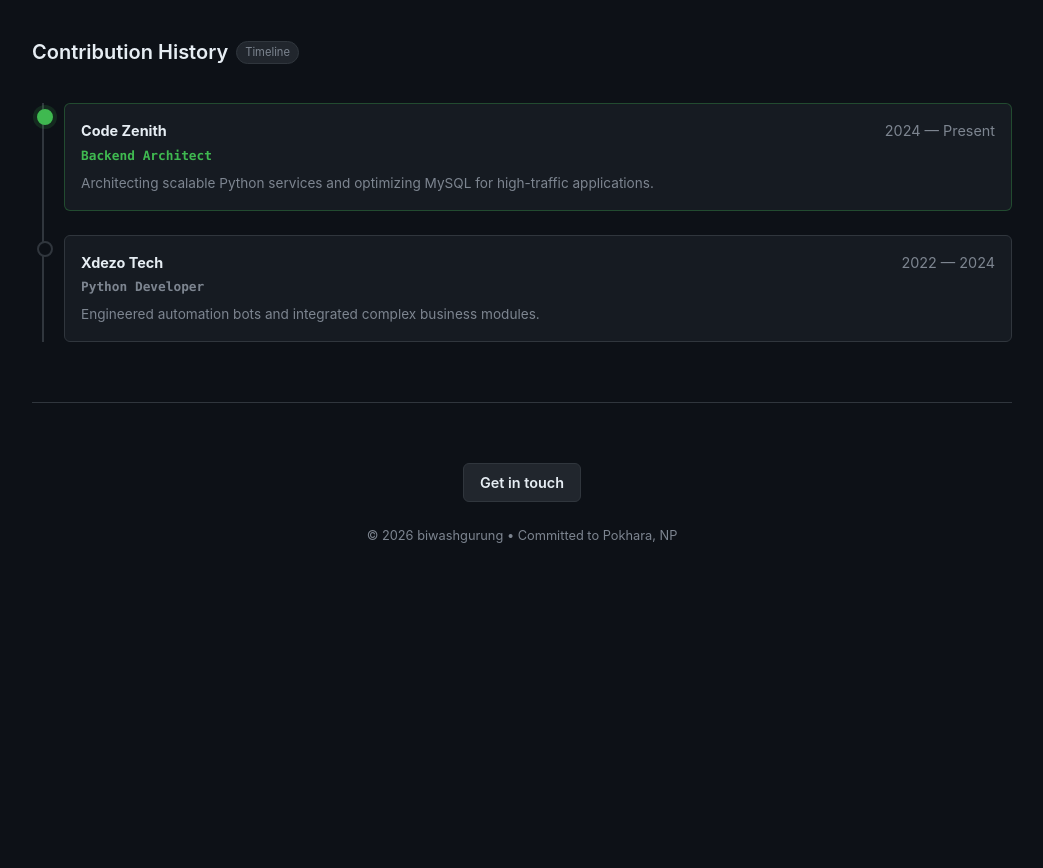
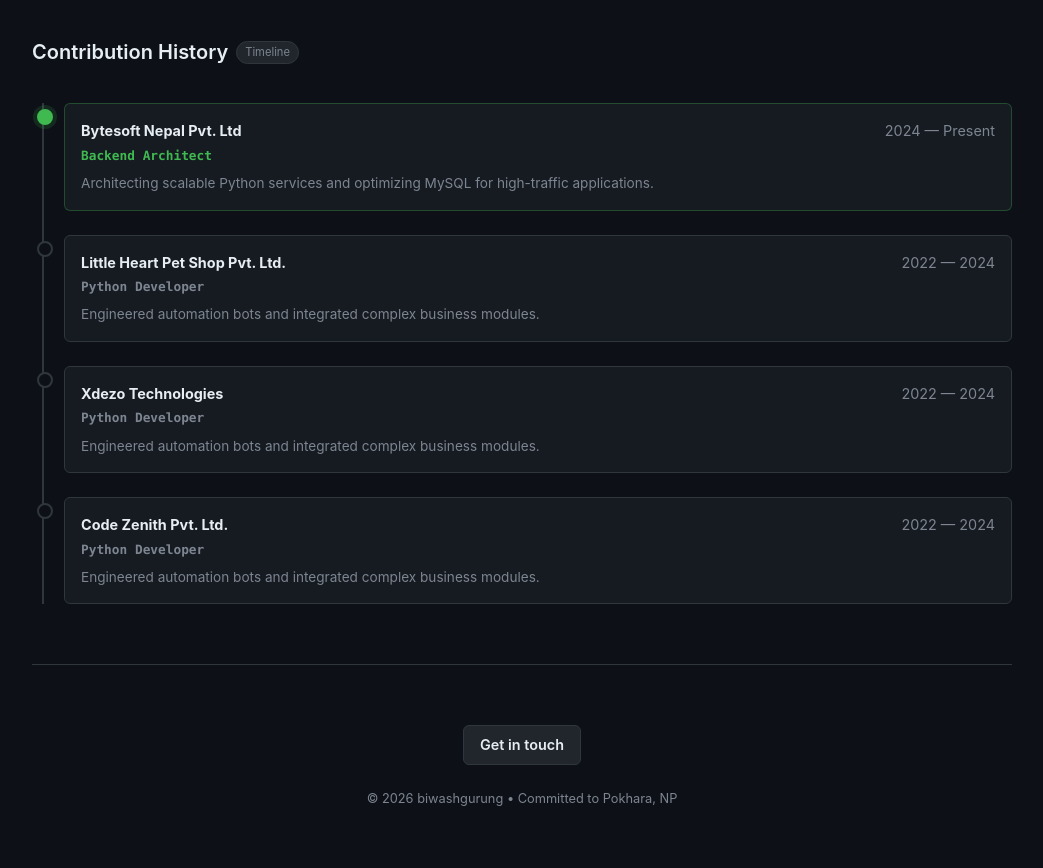
Before and after one commit to BiwashGurung/BiwashGurung---Portfolio, a plain HTML site: page tech/index.html in a window 1280 px wide. Shown: the part 1319-2187 px from the top of the page, without its empty margins (118-1161 px from the left). Before the commit the page ends 1925 px from the top, so only its background shows below. Drawn offline with nearby package versions, Linux system fonts and the light colour scheme.

Commit message:
feat: added more contribution history

```diff
--- a/tech/index.html
+++ b/tech/index.html
@@ -684,7 +684,7 @@
         <div class="time-item current">
           <div class="time-box">
             <div class="time-top">
-              <strong>Code Zenith</strong>
+              <strong>Bytesoft Nepal Pvt. Ltd</strong>
               <span style="color: var(--text-sec)">2024 — Present</span>
             </div>
             <div class="role-tag">Backend Architect</div>
@@ -700,10 +700,52 @@
             </p>
           </div>
         </div>
+
+
         <div class="time-item">
           <div class="time-box">
             <div class="time-top">
-              <strong>Xdezo Tech</strong>
+              <strong>Little Heart Pet Shop Pvt. Ltd.</strong>
+              <span style="color: var(--text-sec)">2022 — 2024</span>
+            </div>
+            <div class="role-tag past">Python Developer</div>
+            <p
+              style="
+                font-size: 0.85rem;
+                color: var(--text-sec);
+                margin-top: 8px;
+              "
+            >
+              Engineered automation bots and integrated complex business
+              modules.
+            </p>
+          </div>
+        </div>
+
+        <div class="time-item">
+          <div class="time-box">
+            <div class="time-top">
+              <strong>Xdezo Technologies</strong>
+              <span style="color: var(--text-sec)">2022 — 2024</span>
+            </div>
+            <div class="role-tag past">Python Developer</div>
+            <p
+              style="
+                font-size: 0.85rem;
+                color: var(--text-sec);
+                margin-top: 8px;
+              "
+            >
+              Engineered automation bots and integrated complex business
+              modules.
+            </p>
+          </div>
+        </div>
+
+        <div class="time-item">
+          <div class="time-box">
+            <div class="time-top">
+              <strong>Code Zenith Pvt. Ltd.</strong>
               <span style="color: var(--text-sec)">2022 — 2024</span>
             </div>
             <div class="role-tag past">Python Developer</div>
```
